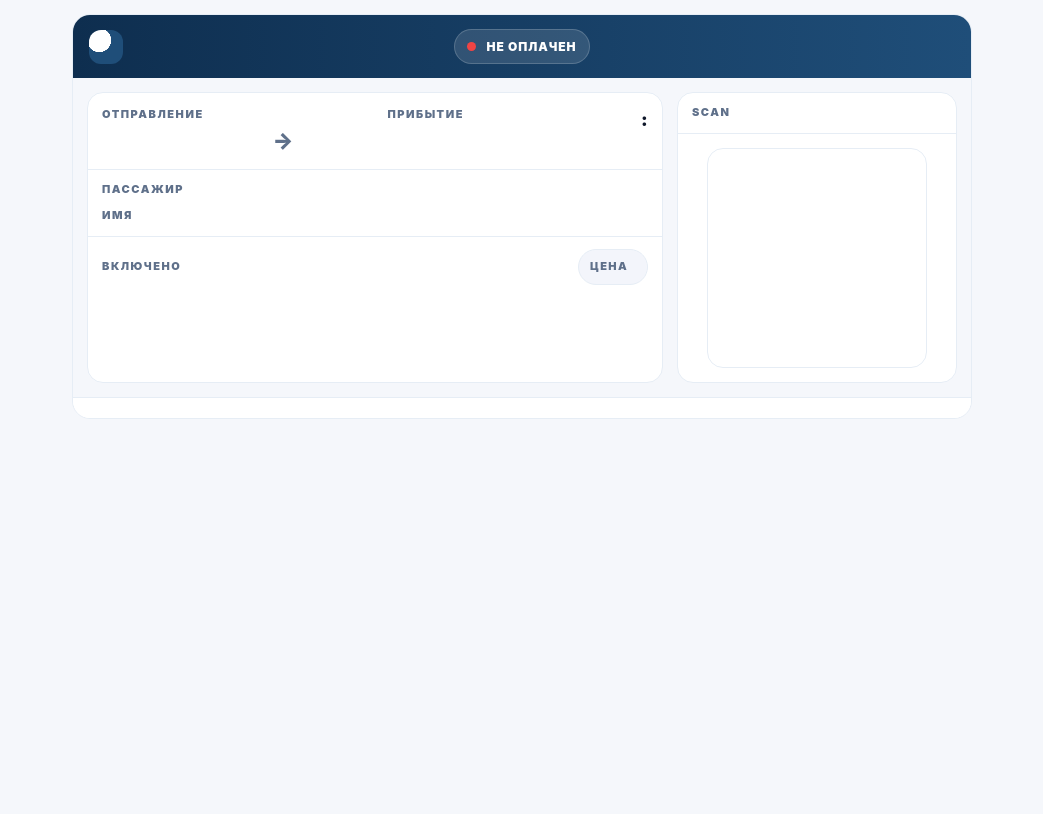
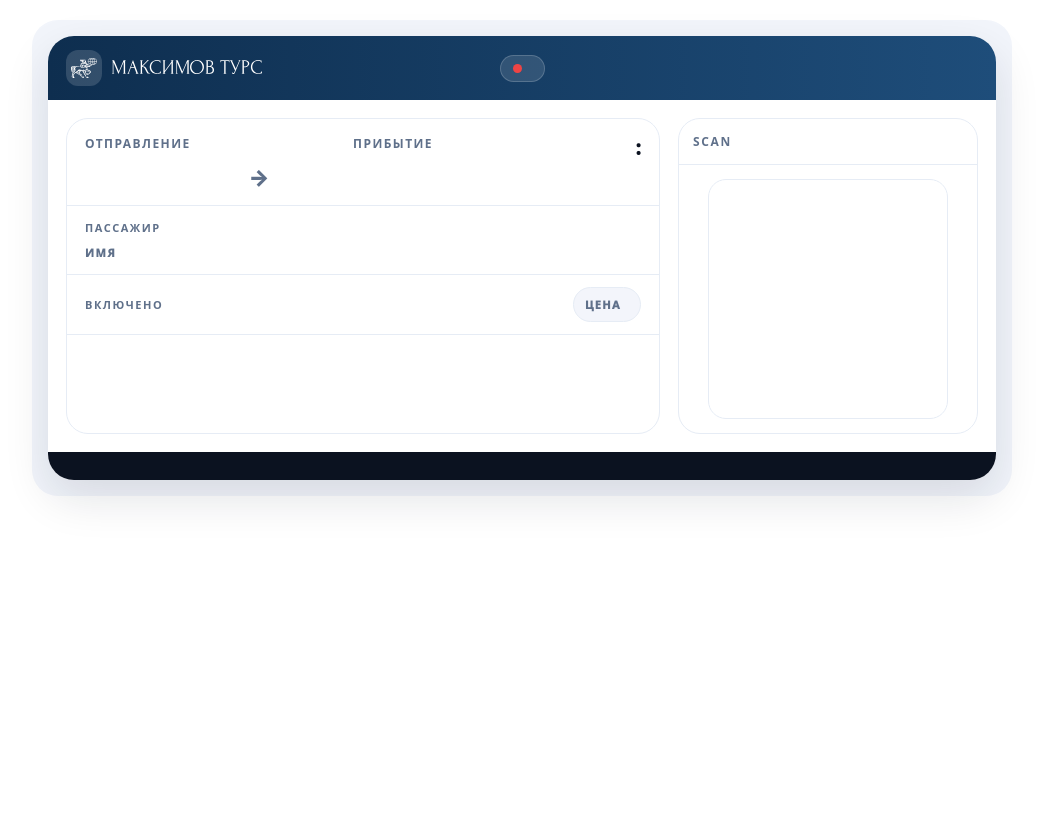
Before and after one commit to argirov77/bus, a Python web app: template backend/templates/ticket.html in a window 1280 px wide. Shown: the whole page, without its empty margins (118-1161 px from the left). After the commit the page ends 503 px from the top, so only its background shows below. Run offline with Jinja, Linux system fonts and the light colour scheme; the template is opened without the code that fills it, so the values that code supplies are empty.

Commit message:
Update ticket PDF template layout

```diff
--- a/backend/services/ticket_pdf.py
+++ b/backend/services/ticket_pdf.py
@@ -70,6 +70,9 @@ _DEFAULT_I18N: Dict[str, Any] = {
     "currency_code": "UAH",
     "qr_hint": "Сканируйте QR-код, чтобы оплатить, отменить или перенести поездку.",
     "qr_unavailable": "QR-код недоступен",
+    "company_phone": "+359 88 123 4567",
+    "company_email": "support@maximov.tours",
+    "company_web": "https://www.maximov.tours",
 }
 
 _STATUS_TO_I18N_KEY = {
--- a/backend/templates/ticket.html
+++ b/backend/templates/ticket.html
@@ -9,40 +9,32 @@
     @media print { body{-webkit-print-color-adjust:exact; print-color-adjust:exact} }
 
     :root{
-      --brand:#1f4e79;
-      --brand2:#0e2e4f;
-      --accent:#f28c28;
+      --bg:#F2F5FB;
+      --paper:#fff;
+      --ink:#0B1220;
+      --muted:#5F708A;
+      --line:#E6ECF5;
 
-      --ink:#0f172a;
-      --muted:#5f708a;
-      --stroke:#e6edf5;
-      --bg:#f5f7fb;
-      --card:#ffffff;
+      --primary:#1E4D7A;
+      --primary2:#0E2E4F;
 
-      --ok:#16a34a;
-      --bad:#ef4444;
+      --ok:#16A34A;
+      --bad:#EF4444;
 
-      --r:16px;
-      --pad:14px;
-      --gap:14px;
+      --shadow:0 18px 45px rgba(15,23,42,.12);
 
-      --fz:14px;
-      --fz-sm:12px;
-      --fz-xs:11px;
-
-      --city:30px;
-      --date:18px;
-
-      --mono: ui-monospace, Menlo, Consolas, monospace;
+      --font: system-ui,-apple-system,Segoe UI,Roboto,Arial,sans-serif;
+      --mono: ui-monospace,Menlo,Consolas,monospace;
     }
 
     *{box-sizing:border-box}
     html,body{height:100%}
     body{
       margin:0;
-      background:var(--bg);
+      background:#fff;
+      font-family:var(--font);
       color:var(--ink);
-      font:var(--fz)/1.45 Inter, -apple-system, Segoe UI, Roboto, Arial, "Noto Sans", sans-serif;
+      font-size:14px;
       -webkit-font-smoothing: antialiased;
       -moz-osx-font-smoothing: grayscale;
       orphans:3; widows:3;
@@ -51,34 +43,28 @@
     .nowrap{ white-space:nowrap }
     .break{ overflow-wrap:anywhere; word-break:break-word; }
 
-    /* Container */
-    .wrap{
-      max-width:900px;
-      margin:14px auto;
-      background:var(--card);
-      border:1px solid var(--stroke);
-      border-radius:18px;
-      overflow:hidden;
-    }
+    .wrap{display:flex;justify-content:center;padding:20px}
+    .sheet{width:980px;background:var(--bg);border-radius:26px;padding:16px}
+    .ticket{background:var(--paper);border-radius:26px;box-shadow:var(--shadow);overflow:hidden}
 
-    /* Top stripe */
+    /* TOP STRIPE */
     .stripe{
-      background:linear-gradient(90deg,var(--brand2),var(--brand));
+      background:linear-gradient(90deg,var(--primary2),var(--primary));
       color:#fff;
-      padding:14px 16px;
+      padding:14px 18px;
       display:grid;
       grid-template-columns: 1fr auto 1fr;
       align-items:center;
-      gap:12px;
+      gap:14px;
     }
-    .brandline{display:flex;align-items:center;gap:12px;min-width:0}
-    .logo{
-      width:34px;height:34px;border-radius:12px;
-      background:radial-gradient(circle at 30% 30%, #fff 0 35%, var(--brand) 36% 100%);
-      flex:0 0 auto;
+    .brand{display:flex;gap:10px;align-items:center;min-width:0}
+    .brand img{filter:brightness(0) invert(1)}
+    .brandMark{
+      width:36px;height:36px;border-radius:12px;
+      background:rgba(255,255,255,.15);
+      display:flex;align-items:center;justify-content:center;flex:0 0 auto
     }
-    .brandname{font-weight:950; letter-spacing:.2px}
-    .sub{opacity:.9; font-size:var(--fz-sm); font-weight:700}
+    .brandWord img{height:14px}
 
     .statusPill{
       justify-self:center;
@@ -87,265 +73,190 @@
       gap:10px;
       padding:8px 12px;
       border-radius:999px;
-      border:1px solid rgba(255,255,255,.18);
-      background:rgba(255,255,255,.12);
-      font-weight:950;
+      font-weight:900;
       letter-spacing:.08em;
       font-size:12px;
+      border:1px solid rgba(255,255,255,.18);
       white-space:nowrap;
+      background: rgba(255,255,255,.12);
     }
     .statusDot{width:9px;height:9px;border-radius:50%;}
-    .statusPill[data-pay="PAID"] .statusDot{background:var(--ok)}
-    .statusPill[data-pay="UNPAID"] .statusDot{background:var(--bad)}
+    .statusPill[data-pay="PAID"] .statusDot{ background: var(--ok); }
+    .statusPill[data-pay="UNPAID"] .statusDot{ background: var(--bad); }
 
-    .doc{
-      justify-self:end;
-      font-family:var(--mono);
-      font-size:12px;
-      opacity:.9;
-      white-space:nowrap;
+    .doc{justify-self:end;font-family:var(--mono);font-size:12px;opacity:.9;white-space:nowrap}
+
+    /* MAIN */
+    .main{
+      padding:18px;
+      display:grid;
+      grid-template-columns: 1fr 300px;
+      gap:18px;
     }
 
-    /* Main */
-    .main{
-      padding:var(--pad);
+    /* LEFT CARD */
+    .board{border:1px solid var(--line);border-radius:22px;overflow:hidden;background:#fff}
+
+    /* ROUTE HERO (one block) */
+    .route{
+      padding:16px 18px 14px;
+      border-bottom:1px solid var(--line);
+      display:flex;
+      justify-content:space-between;
+      align-items:flex-start;
+      gap:18px;
+    }
+    .routeLeft{min-width:0;width:100%}
+    .routeGrid{
       display:grid;
-      grid-template-columns: 1fr 280px;
-      gap:var(--gap);
-      background:var(--bg);
-    }
-
-    .panel{
-      background:#fff;
-      border:1px solid var(--stroke);
-      border-radius:16px;
-      overflow:hidden;
-    }
-
-    /* HERO (one block) */
-    .hero{
-      padding:14px 14px 12px;
-      border-bottom:1px solid var(--stroke);
-    }
-
-    .heroTop{
-      display:grid;
-      grid-template-columns: 1fr auto;
+      grid-template-columns: 1fr auto 1fr;
       gap:14px;
       align-items:start;
     }
 
-    .routeGrid{
-      display:grid;
-      grid-template-columns: 1fr auto 1fr;
-      gap:12px;
-      align-items:start;
+    .city{display:flex;flex-direction:column;gap:8px}
+    .city.alignRight{text-align:right;align-items:flex-end}
+
+    .citySub{
+      font-size:12px;
+      color:var(--muted);
+      font-weight:900;
+      letter-spacing:.12em;
+      text-transform:uppercase;
     }
 
-    .cityCol{display:flex;flex-direction:column;gap:6px;min-width:0}
-    .cityCol.right{text-align:right;align-items:flex-end}
-
-    .label{
-      font-size:var(--fz-xs);
-      letter-spacing:.14em;
-      font-weight:950;
-      color:var(--muted);
-      text-transform:uppercase;
-    }
-    .city{
-      font-size:var(--city);
+    .cityName{
+      font-size:32px;
       font-weight:950;
       line-height:1.05;
       letter-spacing:.01em;
     }
+
     .arrow{
       font-size:22px;
-      font-weight:950;
+      font-weight:900;
       color:var(--muted);
-      margin-top:18px;
+      margin-top:26px;
     }
 
-    .time{
+    .stopTime{
+      margin-top:6px;
+      font-size:18px;
+      font-weight:950;
       font-family:var(--mono);
-      font-variant-numeric: tabular-nums;
-      font-size:16px;
-      font-weight:950;
       letter-spacing:.01em;
-      margin-top:6px;
     }
-
-    /* clickable location */
-    a.loc{
-      margin-top:2px;
+    .stopLoc{
+      margin-top:3px;
+      font-size:13px;
+      color:var(--muted);
+      font-weight:800;
+      line-height:1.25;
+      max-width: 340px;
+      text-decoration:none;
       display:inline-flex;
       align-items:center;
       gap:8px;
-      max-width:360px;
-      color:var(--brand);
-      font-weight:850;
-      font-size:var(--fz-sm);
-      text-decoration:none;
-      border-radius:10px;
-      padding:6px 8px;
-      margin-left:-8px;
-      transition: background .15s ease, filter .15s ease;
     }
-    a.loc:hover{ background:rgba(242,245,251,.95); filter:brightness(1.02); }
-    a.loc .ext{ font-family:var(--mono); opacity:.7; font-weight:950; }
+    .stopLocLink{color:var(--primary)}
+    .stopLocLink .ext{font-family:var(--mono); font-weight:950; opacity:.7}
 
-    .when{
-      text-align:right;
-      min-width:170px;
-    }
-    .when .date{
-      font-size:var(--date);
+    .routeRight{text-align:right;min-width:190px}
+    .routeRight .date{
       font-weight:950;
+      font-size:19px;
       letter-spacing:.01em;
     }
-    .when .range{
+    .routeRight .time{
       margin-top:4px;
+      color:var(--muted);
+      font-size:12px;
+      font-weight:900;
       font-family:var(--mono);
-      font-variant-numeric: tabular-nums;
-      font-size:12px;
-      color:var(--muted);
-      font-weight:900;
     }
 
-    /* Rows section inside left panel */
-    .section{
-      padding:12px 14px;
-      border-bottom:1px solid var(--stroke);
+    .passenger{padding:14px 18px;border-bottom:1px solid var(--line)}
+    .passenger .label{font-size:11px;letter-spacing:.14em;font-weight:900;color:var(--muted)}
+    .passengerBox{margin-top:10px;display:grid;gap:10px}
+    .pRow{display:grid;grid-template-columns:90px 1fr;gap:12px;align-items:baseline}
+    .pKey{font-size:11px;letter-spacing:.14em;color:var(--muted);font-weight:950;text-transform:uppercase}
+    .pVal{font-size:15px;font-weight:900;color:var(--ink);line-height:1.2}
+    .pVal.mono{font-family:var(--mono);font-weight:900;font-size:13px;color:#0F2440}
+
+    .included{
+      padding:12px 18px;
+      border-bottom:1px solid var(--line);
+      display:flex;align-items:center;justify-content:space-between;gap:12px;flex-wrap:wrap;
     }
-    .section:last-child{border-bottom:none}
+    .included .label{font-size:11px;letter-spacing:.14em;font-weight:900;color:var(--muted)}
+    .pills{display:flex;gap:10px;flex-wrap:wrap}
+    .pill{
+      display:inline-flex;align-items:center;gap:8px;
+      padding:9px 11px;border-radius:999px;
+      background: rgba(242,245,251,.92);
+      border:1px solid var(--line);
+      font-size:13px;font-weight:950;color:var(--ink);white-space:nowrap;
+    }
+    .pill .k{font-size:11px;letter-spacing:.12em;color:var(--muted);font-weight:950;text-transform:uppercase}
+    .pill .v{font-family:var(--mono);font-weight:950}
 
-    .grid2{
-      display:grid;
-      grid-template-columns: 1fr 1fr;
-      gap:12px;
+    /* RIGHT QR */
+    .qr{border:1px solid var(--line);border-radius:22px;overflow:hidden;background:#fff}
+    .qrHead{padding:14px;border-bottom:1px solid var(--line);font-size:12px;font-weight:900;letter-spacing:.14em;color:var(--muted)}
+    .qrBox{padding:14px;display:flex;justify-content:center}
+    .qrBoxInner{
+      width:240px;height:240px;border:1px solid var(--line);border-radius:18px;
+      display:flex;align-items:center;justify-content:center;overflow:hidden;background:#fff;position:relative;
     }
+    .qrBoxInner img{width:100%;height:100%;object-fit:contain}
+    .qrOffline{
+      position:absolute;bottom:10px;left:12px;right:12px;text-align:center;
+      color:var(--muted);font-size:12px;font-weight:900;opacity:.9;
+    }
+    .qrFoot{padding:14px;border-top:1px solid var(--line)}
+    .btn{width:100%;border-radius:14px;padding:11px 12px;background:var(--primary);color:#fff;border:none;font-weight:950;text-decoration:none;display:block;text-align:center}
 
-    /* Passenger block (readable) */
-    .pRows{display:grid; gap:10px; margin-top:10px}
-    .pRow{display:grid; grid-template-columns:90px 1fr; gap:12px; align-items:baseline}
-    .pKey{font-size:var(--fz-xs); letter-spacing:.14em; color:var(--muted); font-weight:950; text-transform:uppercase}
-    .pVal{font-size:15px; font-weight:900; color:var(--ink)}
-    .pVal.mono{font-family:var(--mono); font-variant-numeric: tabular-nums; font-size:13px; font-weight:900; color:#0F2440}
+    /* FOOTER */
+    .footer{
+      background:#0B1220;color:#fff;padding:14px 18px;
+      display:flex;justify-content:space-between;flex-wrap:wrap;gap:10px;font-size:13px;
+    }
+    .footer a{color:#fff;text-decoration:none;opacity:.95}
+    .footer a:hover{opacity:1;text-decoration:underline}
+    .footer b{opacity:.95}
 
-    /* Included pills */
-    .included{
-      display:flex;
-      align-items:center;
-      justify-content:space-between;
-      gap:12px;
-      flex-wrap:wrap;
-    }
-    .pills{display:flex; gap:10px; flex-wrap:wrap}
-    .pill{
-      display:inline-flex;
-      align-items:center;
-      gap:8px;
-      padding:9px 11px;
-      border-radius:999px;
-      background: rgba(242,245,251,.92);
-      border:1px solid var(--stroke);
-      font-size:13px;
-      font-weight:950;
-      color:var(--ink);
-      white-space:nowrap;
-    }
-    .pill .k{font-size:var(--fz-xs); letter-spacing:.12em; color:var(--muted); font-weight:950; text-transform:uppercase}
-    .pill .v{font-family:var(--mono); font-variant-numeric: tabular-nums; font-weight:950}
-
-    /* Right panel: QR + CTA */
-    .rightHead{
-      padding:12px 14px;
-      border-bottom:1px solid var(--stroke);
-      font-size:var(--fz-xs);
-      letter-spacing:.14em;
-      color:var(--muted);
-      font-weight:950;
-      text-transform:uppercase;
-    }
-    .qrWrap{padding:14px; display:flex; flex-direction:column; gap:12px; align-items:center}
-    .qrBox{
-      width:220px; height:220px;
-      border:1px solid var(--stroke);
-      border-radius:16px;
-      display:flex; align-items:center; justify-content:center;
-      background:#fff;
-      padding:6px;
-    }
-    .qrBox img{max-width:100%; max-height:100%}
-    .qrPlaceholder{color:var(--muted); font-size:var(--fz-sm); text-align:center; line-height:1.35; padding:10px}
-    .qrHint{color:var(--muted); font-size:var(--fz-sm); text-align:center; line-height:1.35}
-
-    .cta{padding:14px; border-top:1px solid var(--stroke)}
-    .btn{
-      display:block;
-      width:100%;
-      text-align:center;
-      padding:11px 12px;
-      border-radius:14px;
-      background:var(--brand);
-      color:#fff;
-      border:1px solid var(--brand);
-      font-weight:950;
-      text-decoration:none;
-    }
-    .btn:hover{filter:brightness(1.05)}
-    .hint{margin-top:8px; color:var(--muted); font-size:var(--fz-sm); line-height:1.35; text-align:center}
-
-    /* Footer */
-    .footer{
-      border-top:1px solid var(--stroke);
-      padding:10px 14px;
-      color:var(--muted);
-      font-size:var(--fz-sm);
-      display:flex;
-      justify-content:space-between;
-      gap:10px;
-      flex-wrap:wrap;
-      background:#fff;
-    }
-
-    @media (max-width: 860px){
+    @media(max-width:900px){
       .main{grid-template-columns:1fr}
-      .stripe{grid-template-columns:1fr; justify-items:start}
+      .stripe{grid-template-columns:1fr;justify-items:start}
       .statusPill{justify-self:start}
       .doc{justify-self:start}
-      .heroTop{grid-template-columns:1fr}
-      .when{text-align:left; min-width:auto}
-      .routeGrid{grid-template-columns:1fr; gap:14px}
-      .cityCol.right{text-align:left; align-items:flex-start}
+      .route{flex-direction:column;align-items:flex-start}
+      .routeRight{text-align:left;min-width:unset}
+      .city.alignRight{text-align:left;align-items:flex-start}
       .arrow{display:none}
-      .qrBox{width:200px;height:200px}
+      .routeGrid{grid-template-columns:1fr;gap:14px}
     }
   </style>
 </head>
 
 <body>
   <div class="wrap">
-    <!-- STRIPE -->
+    <div class="sheet">
+      <div class="ticket">
         <div class="stripe">
-      <div class="brandline">
-        <div class="logo"></div>
-        <div>
-          <div class="brandname">{{ i18n.brand_name }}</div>
-          <div class="sub">{{ i18n.ticket_label }}</div>
+          <div class="brand">
+            <div class="brandMark">
+              <img src="../../logo/logo.svg" width="26" alt="{{ i18n.brand_name }}" />
+            </div>
+            <div class="brandWord">
+              <img src="../../logo/speling.svg" alt="{{ i18n.brand_name }}" />
             </div>
           </div>
 
-      {# статус оплаты — делаем понятным #}
           <div class="statusPill"
-           data-pay="{% if payment and payment.is_paid %}PAID{% else %}UNPAID{% endif %}">
+               data-pay="{% if status_chip and status_chip.css_class == 'ok' %}PAID{% else %}UNPAID{% endif %}">
             <span class="statusDot"></span>
-        <span>
-          {% if payment and payment.is_paid %}
-            {{ i18n.paid_label or 'ОПЛАЧЕН' }}
-          {% else %}
-            {{ i18n.unpaid_label or 'НЕ ОПЛАЧЕН' }}
-          {% endif %}
-        </span>
+            <span>{{ status_chip.text if status_chip else i18n.status_unknown }}</span>
           </div>
 
           <div class="doc">
@@ -355,68 +266,54 @@
         </div>
 
         <div class="main">
-      <!-- LEFT PANEL -->
-      <div class="panel">
-        <!-- HERO -->
-        <div class="hero">
-          <div class="heroTop">
+          <!-- LEFT -->
+          <div class="board">
+            <div class="route">
+              <div class="routeLeft">
                 <div class="routeGrid">
-              <!-- Departure -->
-              <div class="cityCol">
-                <div class="label">{{ i18n.departure_label or 'ОТПРАВЛЕНИЕ' }}</div>
-                <div class="city">{{ departure.city or route.from_city }}</div>
-
+                  <div class="city">
+                    <div class="citySub">{{ i18n.departure_label or 'ОТПРАВЛЕНИЕ' }}</div>
+                    <div class="cityName">{{ departure.city or route.from_city }}</div>
                     {% if departure.time %}
-                  <div class="time">{{ departure.time }}</div>
+                      <div class="stopTime">{{ departure.time }}</div>
                     {% endif %}
-
                     {% if departure.map_url %}
-                  <a class="loc" href="{{ departure.map_url }}" target="_blank">
-                    <span class="break">
-                      {{ departure.address or i18n.view_exact_location }}
-                    </span>
+                      <a class="stopLoc stopLocLink" href="{{ departure.map_url }}" target="_blank">
+                        <span class="break">{{ departure.address or i18n.view_exact_location }}</span>
                         <span class="ext" aria-hidden="true">↗</span>
                       </a>
                     {% elif departure.address %}
-                  <div style="margin-top:2px;color:var(--muted);font-weight:850;font-size:var(--fz-sm);line-height:1.25;">
-                    {{ departure.address }}
-                  </div>
+                      <div class="stopLoc">{{ departure.address }}</div>
                     {% endif %}
                   </div>
 
                   <div class="arrow">→</div>
 
-              <!-- Arrival -->
-              <div class="cityCol right">
-                <div class="label">{{ i18n.arrival_label or 'ПРИБЫТИЕ' }}</div>
-                <div class="city">{{ arrival.city or route.to_city }}</div>
-
+                  <div class="city alignRight">
+                    <div class="citySub">{{ i18n.arrival_label or 'ПРИБЫТИЕ' }}</div>
+                    <div class="cityName">{{ arrival.city or route.to_city }}</div>
                     {% if arrival.time %}
-                  <div class="time">{{ arrival.time }}</div>
+                      <div class="stopTime">{{ arrival.time }}</div>
                     {% endif %}
-
                     {% if arrival.map_url %}
-                  <a class="loc" href="{{ arrival.map_url }}" target="_blank">
-                    <span class="break">
-                      {{ arrival.address or i18n.view_exact_location }}
-                    </span>
+                      <a class="stopLoc stopLocLink" href="{{ arrival.map_url }}" target="_blank">
+                        <span class="break">{{ arrival.address or i18n.view_exact_location }}</span>
                         <span class="ext" aria-hidden="true">↗</span>
                       </a>
                     {% elif arrival.address %}
-                  <div style="margin-top:2px;color:var(--muted);font-weight:850;font-size:var(--fz-sm);line-height:1.25;">
-                    {{ arrival.address }}
-                  </div>
+                      <div class="stopLoc">{{ arrival.address }}</div>
                     {% endif %}
                   </div>
                 </div>
+              </div>
 
-            <div class="when">
+              <div class="routeRight">
                 {% if ticket.trip_date %}
                   <div class="date">{{ ticket.trip_date }}</div>
                 {% else %}
                   <div class="date">{{ i18n.trip_date_label }}: {{ i18n.value_not_available }}</div>
                 {% endif %}
-              <div class="range">
+                <div class="time">
                   {% if departure.time and arrival.time %}
                     {{ departure.time }} → {{ arrival.time }}
                   {% else %}
@@ -425,12 +322,10 @@
                 </div>
               </div>
             </div>
-        </div>
 
-        <!-- PASSENGER -->
-        <div class="section">
+            <div class="passenger">
               <div class="label">{{ i18n.passenger_section or 'ПАССАЖИР' }}</div>
-          <div class="pRows">
+              <div class="passengerBox">
                 <div class="pRow">
                   <div class="pKey">{{ i18n.full_name_label or 'ИМЯ' }}</div>
                   <div class="pVal">{{ passenger.name }}</div>
@@ -450,8 +345,6 @@
               </div>
             </div>
 
-        <!-- INCLUDED -->
-        <div class="section">
             <div class="included">
               <div class="label">{{ i18n.included_label or 'ВКЛЮЧЕНО' }}</div>
               <div class="pills">
@@ -468,52 +361,40 @@
             </div>
           </div>
 
-        <!-- OPTIONAL PAYMENT DETAILS (compact) -->
-        {% if payment %}
-        <div class="section">
-          <div class="label">{{ i18n.payment_section or 'ОПЛАТА' }}</div>
-          <div class="grid2" style="margin-top:10px">
-            <div>
-              <div class="label" style="text-transform:none;letter-spacing:0;color:var(--muted);font-weight:850;">{{ i18n.status_label or 'Статус' }}</div>
-              <div style="font-weight:950;margin-top:4px; color:{% if payment.is_paid %}var(--ok){% else %}var(--bad){% endif %};">
-                {{ payment.status_text }}
+          <div class="qr">
+            <div class="qrHead">{{ i18n.scan_label or 'SCAN' }}</div>
+            <div class="qrBox">
+              <div class="qrBoxInner">
+                {% if qr_data_uri %}
+                  <img alt="QR" src="{{ qr_data_uri }}" />
+                {% else %}
+                  <div class="qrOffline">{{ i18n.qr_unavailable }}</div>
+                {% endif %}
               </div>
             </div>
-            <div>
-              <div class="label" style="text-transform:none;letter-spacing:0;color:var(--muted);font-weight:850;">{{ i18n.method_label or 'Метод' }}</div>
-              <div style="font-weight:950;margin-top:4px;">{{ payment.method_text }}</div>
-            </div>
-          </div>
-        </div>
-        {% endif %}
-      </div>
-
-      <!-- RIGHT PANEL -->
-      <div class="panel">
-        <div class="rightHead">{{ i18n.scan_label or 'SCAN' }}</div>
-
-        <div class="qrWrap">
-          {% if qr_data_uri %}
-            <div class="qrBox"><img alt="QR" src="{{ qr_data_uri }}" /></div>
-            <div class="qrHint">{{ i18n.qr_hint }}</div>
-          {% else %}
-            <div class="qrBox"><div class="qrPlaceholder">{{ i18n.qr_unavailable }}</div></div>
-          {% endif %}
-        </div>
-
             {% if deep_link %}
-        <div class="cta">
+              <div class="qrFoot">
                 <a class="btn" href="{{ deep_link }}" target="_blank">{{ i18n.manage_online_button }}</a>
-          <div class="hint">{{ i18n.manage_online_hint }}</div>
               </div>
             {% endif %}
           </div>
         </div>
 
-    <!-- FOOTER -->
         <div class="footer">
-      <div>{{ i18n.footer_note }}</div>
-      <div>{{ i18n.footer_brand }}</div>
+          <div><b>{{ i18n.brand_name }}</b></div>
+          {% if i18n.company_phone %}
+            <div><a href="tel:{{ i18n.company_phone|replace(' ', '') }}">{{ i18n.company_phone }}</a></div>
+          {% endif %}
+          {% if i18n.company_email %}
+            <div><a href="mailto:{{ i18n.company_email }}">{{ i18n.company_email }}</a></div>
+          {% endif %}
+          {% if i18n.company_web %}
+            <div><a href="{{ i18n.company_web }}" target="_blank" rel="noopener">
+              {{ i18n.company_web|replace('https://', '')|replace('http://', '') }}
+            </a></div>
+          {% endif %}
+        </div>
+      </div>
     </div>
   </div>
 </body>
```
Lines whose indentation alone changed are shown as unchanged.
